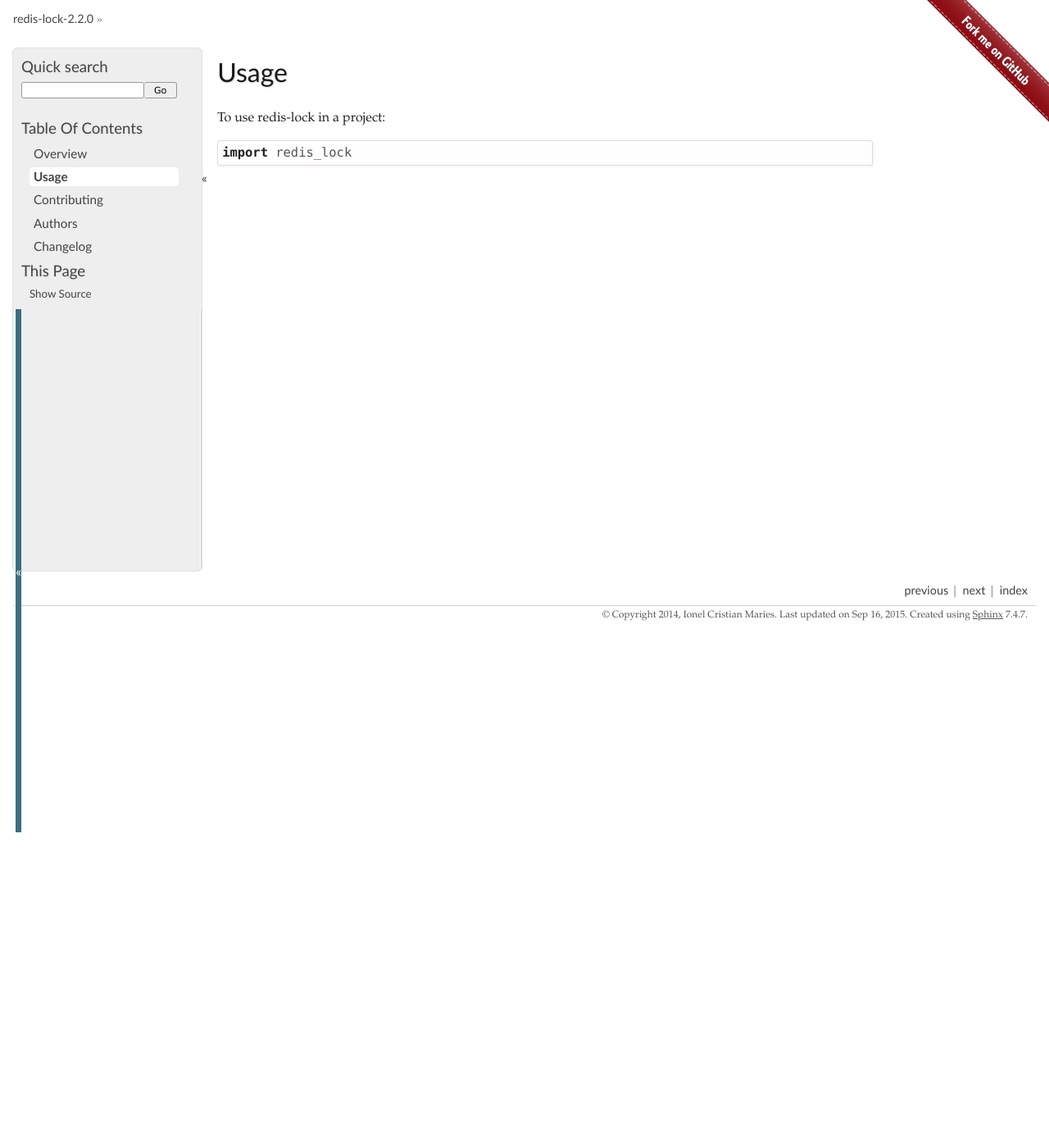
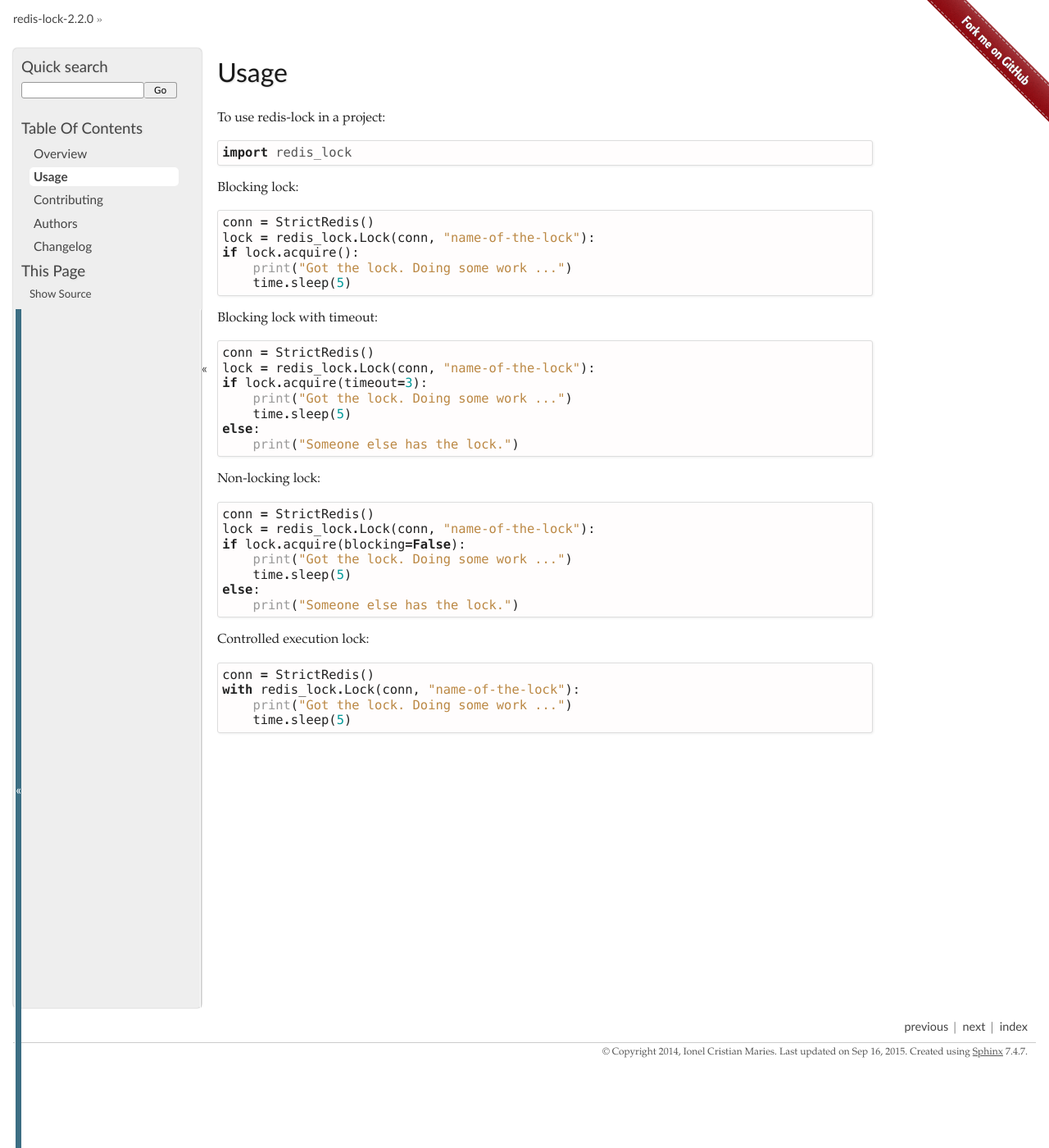
Before and after one commit to ionelmc/python-redis-lock, a Sphinx documentation site: the page built from docs/usage.rst, in a window 1280 px wide and 1400 px high. Shown: the whole window at 82% size. Built offline with Sphinx 7.4.7, drawn with Linux system fonts in a browser that asks for light colours; pages that are not in the unit, such as notebooks, are missing from menus.

Commit message:
Editing docs/usage, authors, read-me and changelog files.

```diff
--- a/AUTHORS.rst
+++ b/AUTHORS.rst
@@ -7,3 +7,4 @@ Authors
 * Corey Farwell - http://rwell.org
 * Yokotoka - http://yokotoka.ru
 * Jardel Weyrich - http://twitter.com/jweyrich
+* Victor Torres - http://github.com/victor-torres
--- a/CHANGELOG.rst
+++ b/CHANGELOG.rst
@@ -1,6 +1,11 @@
 
 Changelog
 =========
+
+2.3.0 (2015-09-16)
+------------------
+
+* Added the ``timeout`` option. Contributed by Victor Torres in `#20 <https://github.com/ionelmc/python-redis-lock/pull/20>`_.
 
 2.2.0 (2015-08-19)
 ------------------
--- a/README.rst
+++ b/README.rst
@@ -167,6 +167,7 @@ Features
 
 * based on the standard SETNX recipe
 * optional expiry
+* optional timeout
 * optional lock renewal (use a low expire but keep the lock active)
 * no spinloops at acquire
 
--- a/docs/usage.rst
+++ b/docs/usage.rst
@@ -4,4 +4,39 @@ Usage
 
 To use redis-lock in a project::
 
-	import redis_lock
+    import redis_lock
+
+Blocking lock::
+
+    conn = StrictRedis()
+    lock = redis_lock.Lock(conn, "name-of-the-lock"):
+    if lock.acquire():
+        print("Got the lock. Doing some work ...")
+        time.sleep(5)
+
+Blocking lock with timeout::
+
+    conn = StrictRedis()
+    lock = redis_lock.Lock(conn, "name-of-the-lock"):
+    if lock.acquire(timeout=3):
+        print("Got the lock. Doing some work ...")
+        time.sleep(5)
+    else:
+        print("Someone else has the lock.")
+
+Non-locking lock::
+
+    conn = StrictRedis()
+    lock = redis_lock.Lock(conn, "name-of-the-lock"):
+    if lock.acquire(blocking=False):
+        print("Got the lock. Doing some work ...")
+        time.sleep(5)
+    else:
+        print("Someone else has the lock.")
+
+Controlled execution lock::
+
+    conn = StrictRedis()
+    with redis_lock.Lock(conn, "name-of-the-lock"):
+        print("Got the lock. Doing some work ...")
+        time.sleep(5)
```
